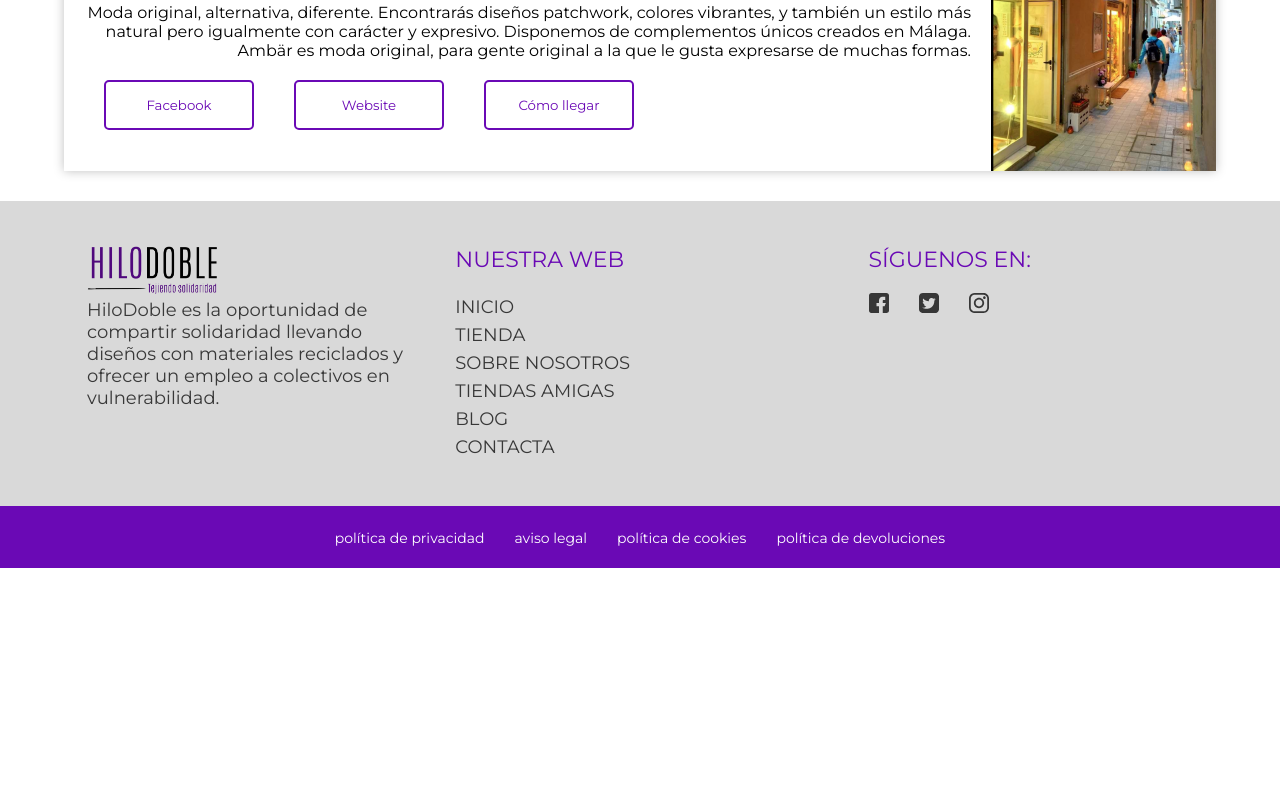
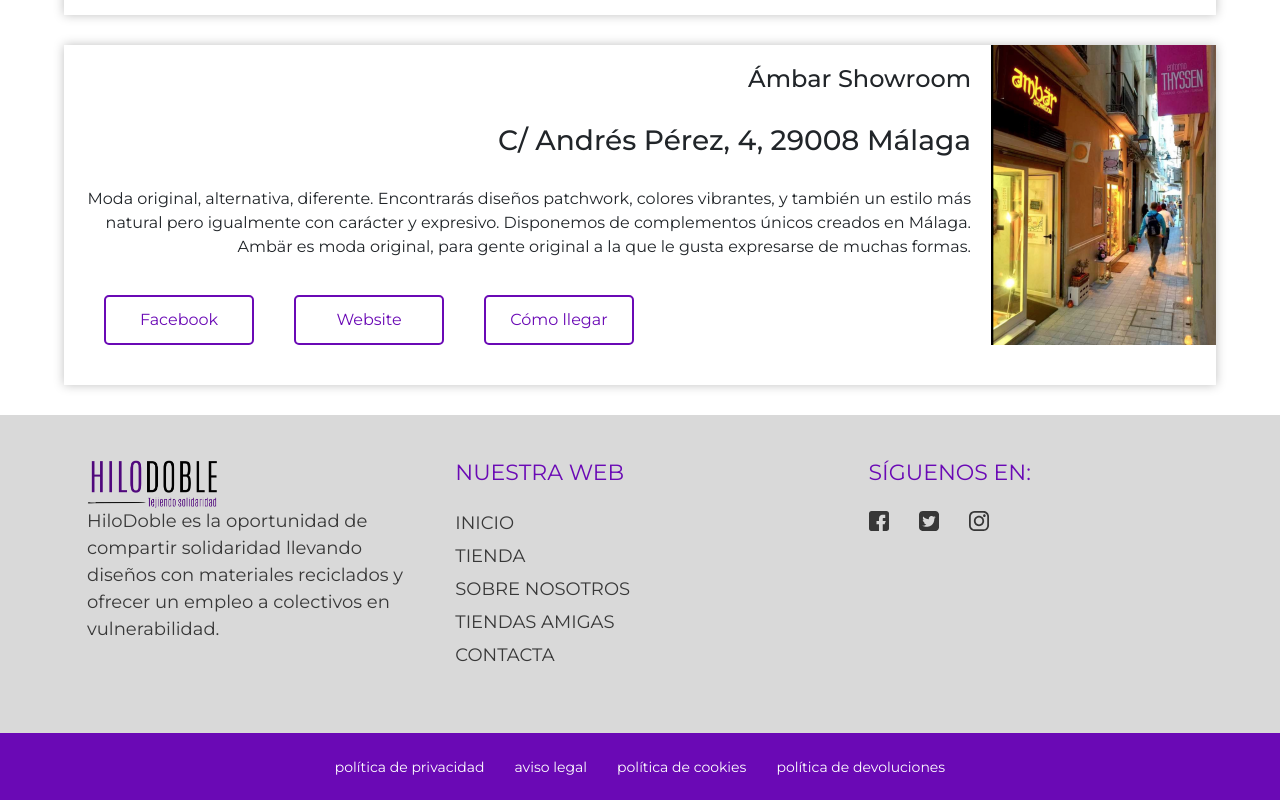
Before and after one commit to Albaric0que/hilodoble, a React (Create React App) app in the folder front/: page /friendsShops in a window 1280 px wide. Shown: the part 1546-2346 px from the top of the page. Before the commit the page ends 2114 px from the top, so only its background shows below. Built offline with nearby package versions, Linux system fonts and the light colour scheme.

Commit message:
finding out how to implement searchbar functionality

```diff
--- a/front/package.json
+++ b/front/package.json
@@ -12,6 +12,7 @@
     "@testing-library/react": "^14.0.0",
     "@testing-library/user-event": "^14.4.3",
     "axios": "^1.3.4",
+    "bootstrap": "^5.2.3",
     "react": "^18.2.0",
     "react-dom": "^18.2.0",
     "react-router-dom": "^6.9.0",
--- a/front/src/App.js
+++ b/front/src/App.js
@@ -1,6 +1,7 @@
 import React from 'react';
 import './App.css';
 import { BrowserRouter, Routes, Route, } from 'react-router-dom';
+import 'bootstrap/dist/css/bootstrap.min.css';
 import Header from './components/header/Header';
 import Collabs from './components/collabs/Collabs'
 import AboutUs from './components/aboutUs/AboutUs';
--- a/front/src/components/Footer/Footer.jsx
+++ b/front/src/components/Footer/Footer.jsx
@@ -18,12 +18,12 @@
         <div className='footerBlock'>
           <h3>Nuestra web</h3>
           <ul className='footerMenuList'>
-            <li><a href="#">Inicio</a></li>
-            <li><a href="#">Tienda</a></li>
-            <li><a href="#">Sobre nosotros</a></li>
-            <li><a href="#">Tiendas amigas</a></li>
-            <li><a href="#">Blog</a></li>
-            <li><a href="#">Contacta</a></li>
+            <li><a href={`/`}>Inicio</a></li>
+            <li><a href={`/allItems`}>Tienda</a></li>
+            <li><a href={`/aboutUs`}>Sobre nosotros</a></li>
+            <li><a href={`/friendsShops`}>Tiendas amigas</a></li>
+            {/* <li><a href="#">Blog</a></li> */}
+            <li><a href="index.html">Contacta</a></li>
           </ul>
         </div>
         <div className='footerBlock'>
--- a/front/src/components/allItems/AllItems.jsx
+++ b/front/src/components/allItems/AllItems.jsx
@@ -22,18 +22,17 @@
   }, []);
 
   const handleAddToCart = (itemId) => {
-    const token = localStorage.getItem('token'); // get the JWT token from localStorage
-
+    const token = localStorage.getItem('token');
     axios
       .post(
         'http://127.0.0.1:8000/api/cart/add',
         {
           item_id: itemId,
-          purchaseQuantity: 1, // you can change this value as needed
+          purchaseQuantity: 1,
         },
         {
           headers: {
-            Authorization: `Bearer ${token}`, // include the token in the Authorization header
+            Authorization: `Bearer ${token}`,
           },
         }
       )
--- a/front/src/components/header/Header.jsx
+++ b/front/src/components/header/Header.jsx
@@ -1,5 +1,4 @@
 import React from 'react'
-import { Link } from 'react-router-dom';
 import logo from '../img/imgHeader/logo.png';
 import cart from '../img/imgHeader/cart.svg';
 import MyProfile from './myProfile/MyProfile';
@@ -9,6 +8,7 @@
 import './Header.css';
 
 function Header() {
+
   return (
     <>
       <div>
```
Also changed, not shown: front/src/components/header/searchbar/Searchbar.jsx (+21 -0 lines), 1 other file (tests, documents, lock files or other folders).
